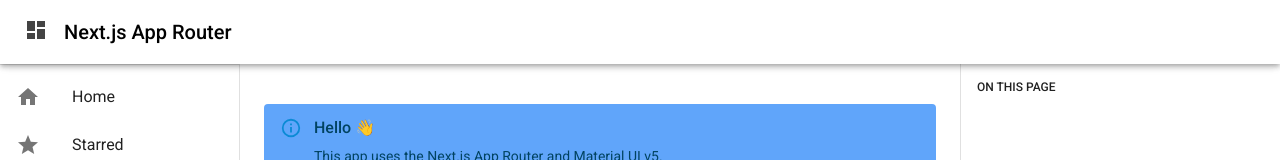
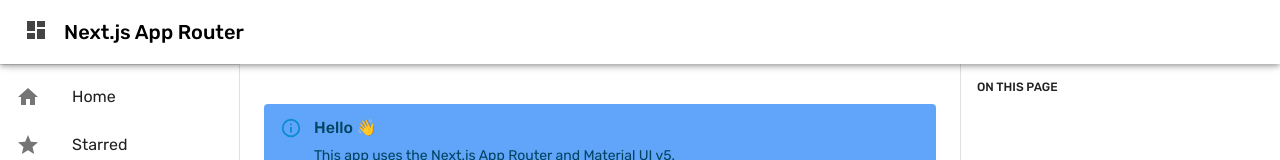
Before and after one commit to CarlosReinoso/substantive-dev-test, a Next.js app: page / in a window 1280 px wide. Shown: the top 160 px of the page. Built offline with nearby package versions, Linux system fonts and the light colour scheme.

Commit message:
write plan and work out pseudo code for getting the percentage of each sector

```diff
--- a/package.json
+++ b/package.json
@@ -1,7 +1,7 @@
 {
   "name": "substantive-dev-test",
   "version": "5.0.0",
-  "private": true,
+  "private": false,
   "scripts": {
     "dev": "next dev",
     "build": "next build",
--- a/src/components/ThemeRegistry/theme.ts
+++ b/src/components/ThemeRegistry/theme.ts
@@ -1,7 +1,7 @@
-import { Roboto } from 'next/font/google';
+import { Rubik } from 'next/font/google';
 import { createTheme } from '@mui/material/styles';
 
-const roboto = Roboto({
+const rubik = Rubik({
   weight: ['300', '400', '500', '700'],
   subsets: ['latin'],
   display: 'swap',
@@ -12,7 +12,7 @@
     mode: 'light',
   },
   typography: {
-    fontFamily: roboto.style.fontFamily,
+    fontFamily: rubik.style.fontFamily,
   },
   components: {
     MuiAlert: {
```
Also changed, not shown: 2 other files (tests, documents, lock files or other folders).
